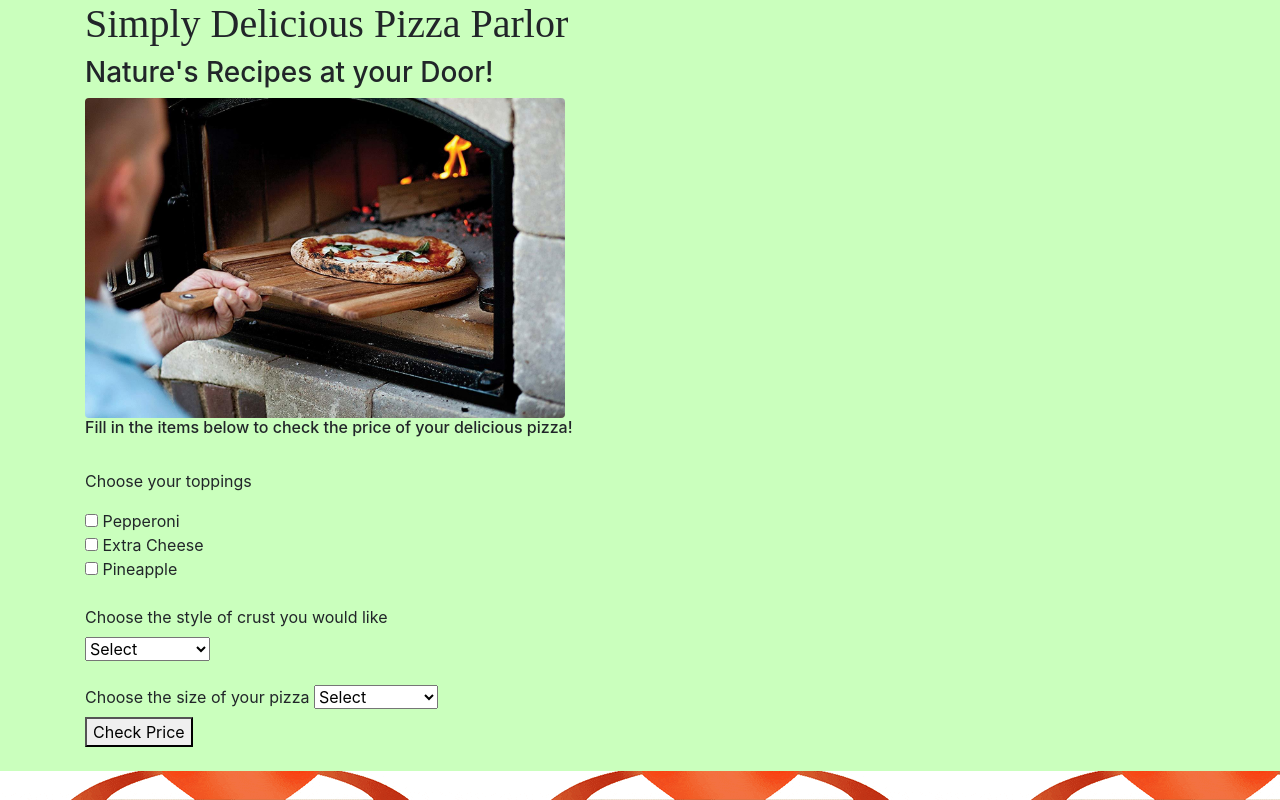
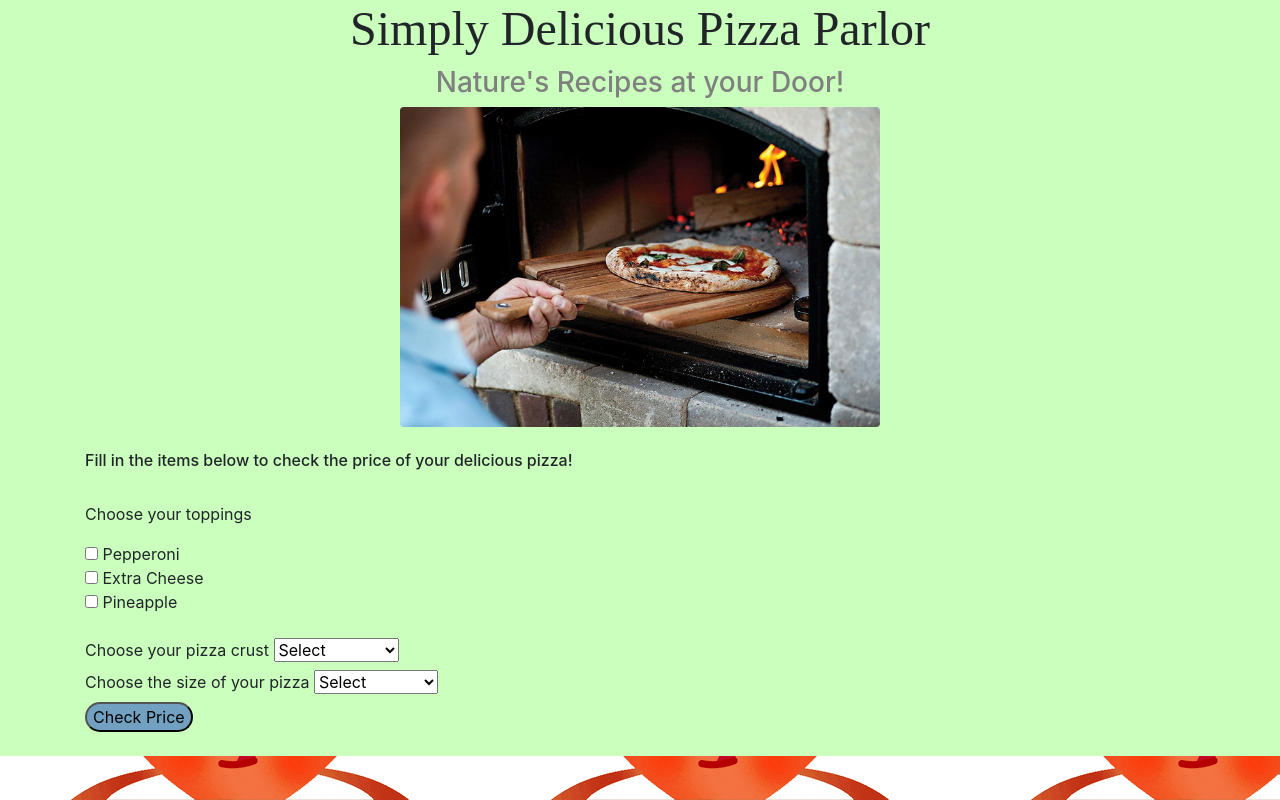
Before and after one commit to SandraT22/pizza-parlor, a plain HTML site: page index.html in a window 1280 px wide. Drawn offline with Linux system fonts and the light colour scheme.

Commit message:
Add styling in css

```diff
--- a/css/styles.css
+++ b/css/styles.css
@@ -14,4 +14,20 @@ img {
 
 h1 {
   font-family: 'Prata', serif;
+  font-size: 3rem;
+  text-align: center;
 }
+
+h3 {
+ color: gray;
+ text-align: center;
+}
+
+#pizzaPrice {
+  font-size: larger;
+  color: darkred;
+}
+button {
+  background-color: rgb(114,160,193);
+  border-radius: 1rem;
+}
--- a/index.html
+++ b/index.html
@@ -11,7 +11,7 @@
     <div class="container">
       <h1>Simply Delicious Pizza Parlor</h1>
       <h3>Nature's Recipes at your Door!</h3>
-      <img class="rounded" src="img/pizzaOven.jpg" alt="Photo of man putting pizza in an outdoor, wood-burning, brick oven.">
+        <img class="rounded mx-auto d-block" src="img/pizzaOven.jpg" alt="Photo of man putting pizza in an outdoor, wood-burning, brick oven.">
       <br>
       <h6>Fill in the items below to check the price of your delicious pizza!</h6>
       <br>
@@ -21,15 +21,13 @@
         <input type="checkbox" name="toppings" value="extra cheese"> Extra Cheese <br>
         <input type="checkbox" name="toppings" value="Pineapple"> Pineapple <br>
         <br>
-        <label id="crust">Choose the style of crust you would like</label>
-        <div class="dropdown">
+        <label id="crust">Choose your pizza crust</label>
           <select id="crust">
             <option value="none" disabled hidden selected>Select</option>
             <option value="thin">Thin Crust</option>
             <option value="regular">Regular Crust</option>
             <option value="deep">Deep Dish</option>
           </select>
-        </div>
         <br>
         <label id="size">Choose the size of your pizza</label>
         <select id="size">
```
